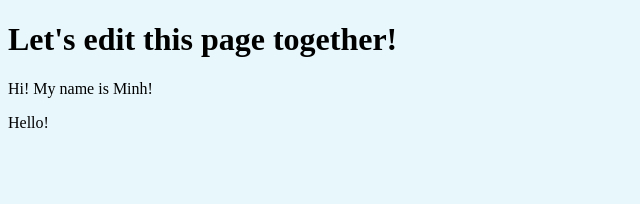
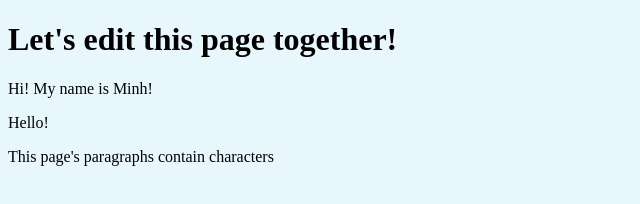
Before and after one commit to tkornn/RiotGames1-GitHub-Demo, a plain HTML site: page index.html in a window 1280 px wide. Shown: the whole page, without its empty margins (0-640 px from the left). Drawn offline with Linux system fonts and the light colour scheme.

Commit message:
Update index.html

```diff
--- a/index.html
+++ b/index.html
@@ -6,7 +6,6 @@
   <meta name="viewport" content="width=device-width">
   <title>replit</title>
   <link href="style.css" rel="stylesheet" type="text/css" />
-  <script src="script.js"></script>
 </head>
 
 <body id="body">
@@ -20,5 +19,9 @@
     <p>Hi! My name is Minh!</p>
     <p>Hello!</p>
   </main>
+  <footer>
+    <p>This page's paragraphs contain <span id="charNum"></span> characters</p>
+  </footer>
 </body>
+<script src="script.js"></script>
 </html>
```
